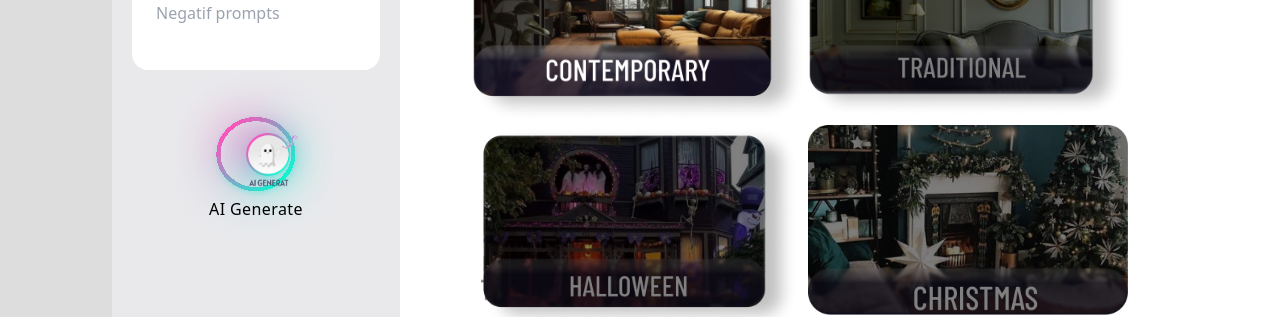
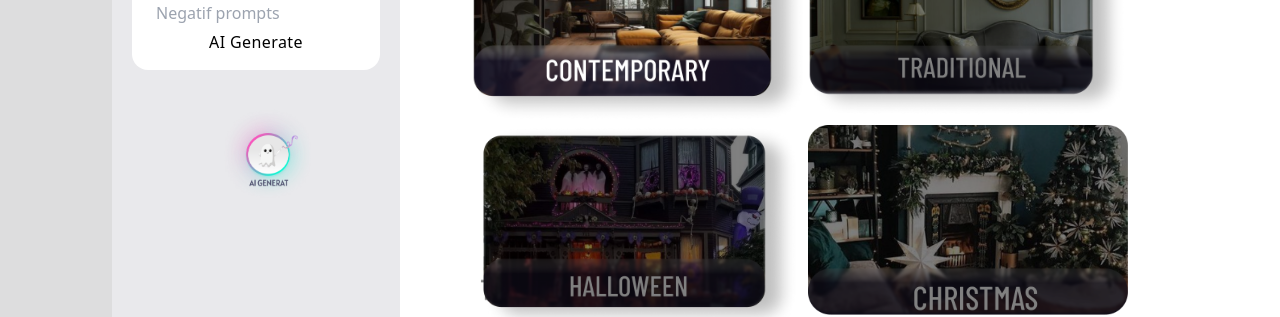
Before and after one commit to crimsondevs/Interior_design, a React (Vite) app: page / in a window 1280 px wide. Shown: the part 510-827 px from the top of the page. Built offline with nearby package versions, Linux system fonts and the light colour scheme; a web font is replaced by a local one.

Commit message:
Update Sidebar.tsx
removed circle

```diff
--- a/src/components/Home/Sidebar.tsx
+++ b/src/components/Home/Sidebar.tsx
@@ -212,7 +212,6 @@ const SideMenu: React.FC = () => {
         {/* Additional Components */}
         {/* Add the rest of your components here, as per your existing code */}
         <button onClick={handleSubmit}>
-          <img alt="" src="/assets/Plus Button.svg" />
           <img
             alt=""
             src="/assets/generate icone.webp"
```
